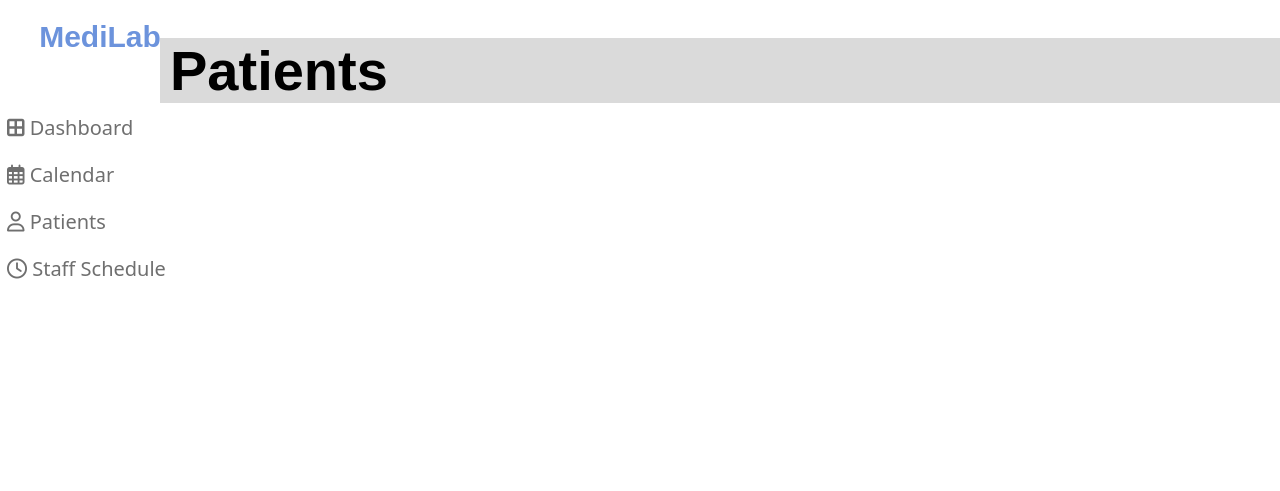
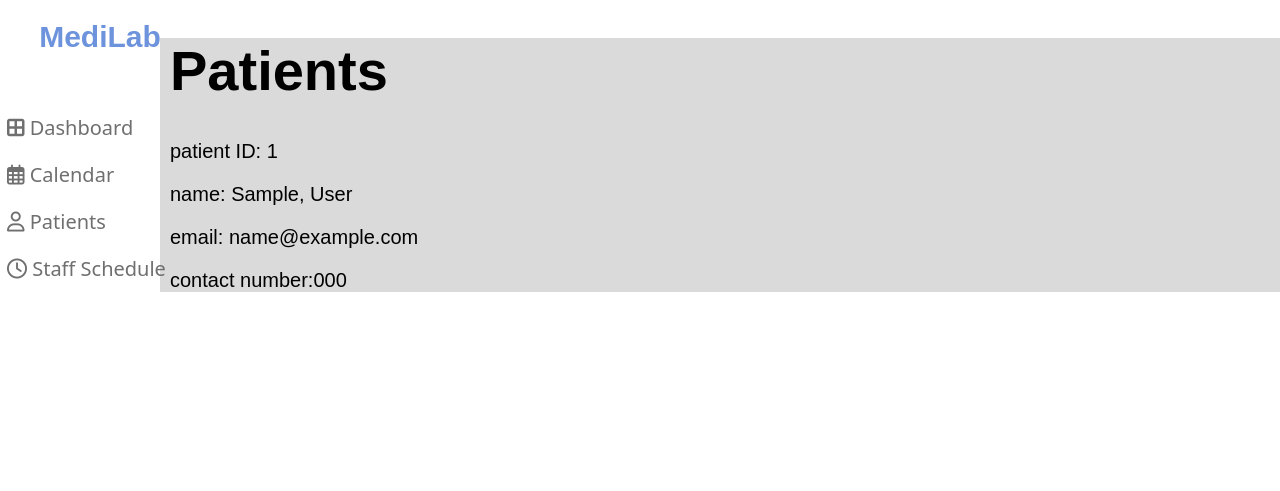
Before and after one commit to CRA2001/Medical_Web_App, a Django app: page /patients/ in a window 1280 px wide. Shown: the top 491 px of the page. Run offline with Django 4.2, Linux system fonts and the light colour scheme; tables that the repository leaves empty hold one stand-in row (values such as "Sample post"); some libraries are stand-ins or nearby versions.

Commit message:
Added patient fetch information functionality

```diff
--- a/MediLab/app/views.py
+++ b/MediLab/app/views.py
@@ -1,5 +1,6 @@
 from django.shortcuts import render
 from django.http import HttpResponse
+from .models import patient,staff,appointment
 
 #dashboard
 def index(request):
@@ -13,7 +14,10 @@
 
 # Patients
 def patients(request):
-    return render(request,"patients.html",{})
+    context = {'patients':patient.objects.all()}
+    return render(request,"patients.html",context)
+
+
 
 # Staff Schedule
 def staffSched(request):
--- a/MediLab/templates/index.html
+++ b/MediLab/templates/index.html
@@ -65,6 +65,11 @@
         padding: 0px 10px;
         background-color: #dadada;
     }
+    .patient-detail{
+        font-size:20px;
+        font-family: Arial, Helvetica, sans-serif;
+
+    }
 </style>
 <body>
     {% include 'navbar.html' %}
--- a/MediLab/templates/patients.html
+++ b/MediLab/templates/patients.html
@@ -2,4 +2,15 @@
 
 {% block content %}
 <h1>Patients</h1>
+<div class="display-patients">
+    {% for p in patients %}
+
+        <p class="patient-detail">patient ID: {{p.patient_ID}}</p>
+        <p class="patient-detail">name: {{p.first_name}}, {{p.last_name}}</p>
+        <p class="patient-detail">email: {{p.email}}</p>
+        <p class="patient-detail">contact number:{{p.phone}}</p>
+
+
+    {% endfor %}
+</div>
 {% endblock %}
```
